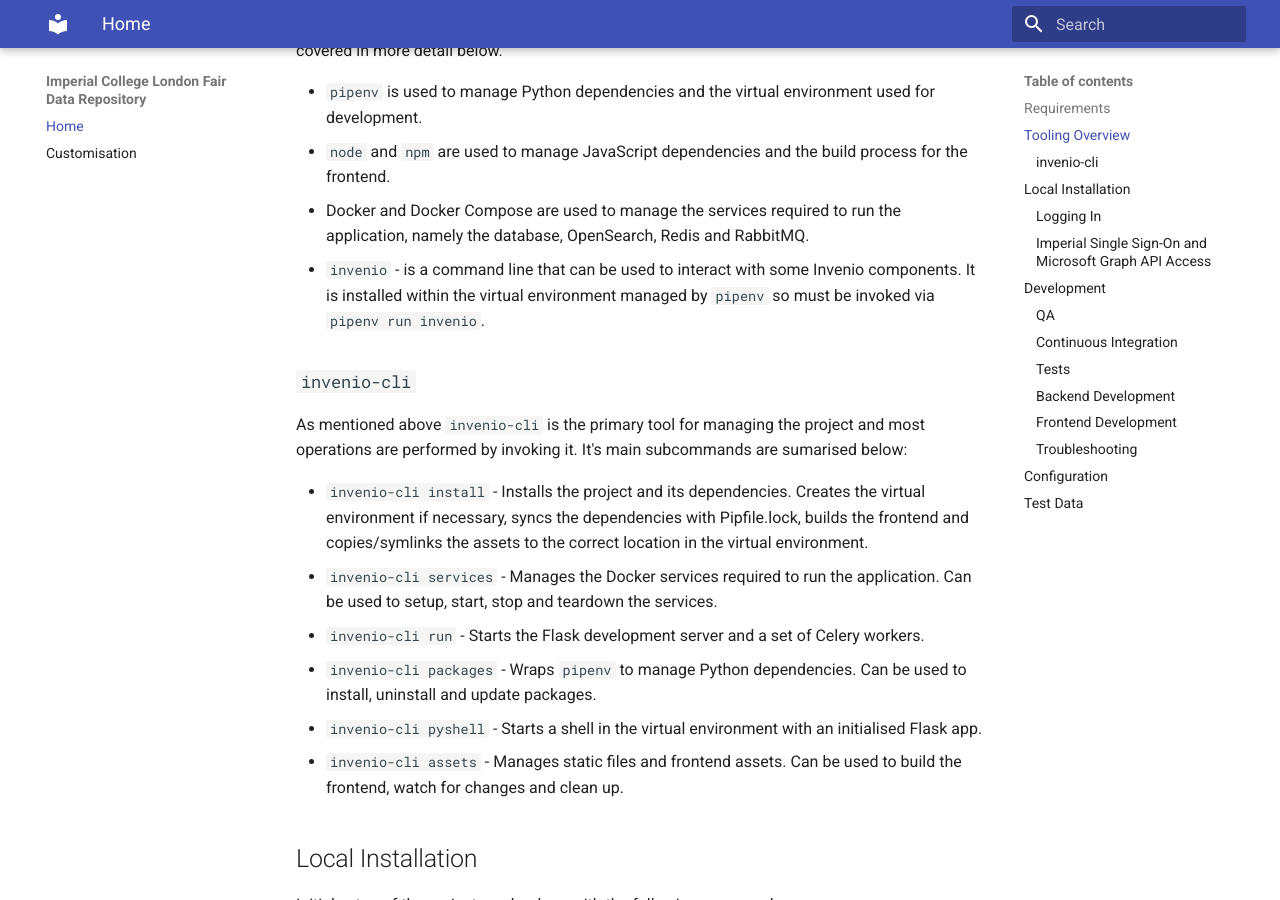
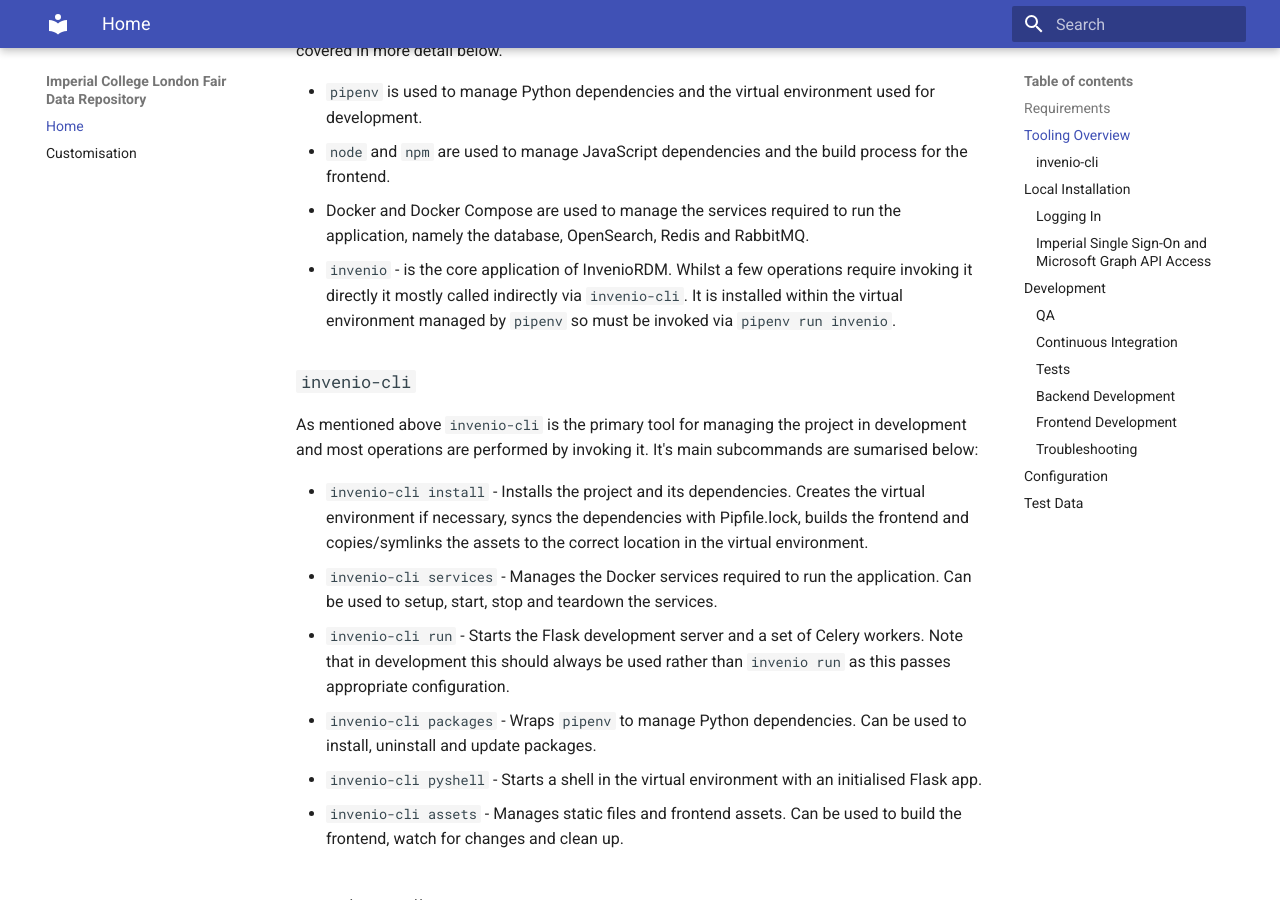
Before and after one commit to ImperialCollegeLondon/fair-data-repository, an MkDocs documentation site: the page built from docs/index.md, in a window 1280 px wide and 900 px high, scrolled down 858 px. Built offline with MkDocs 1.6.1 and Material for MkDocs 9.7.7, drawn with Linux system fonts in a browser that asks for light colours; some of the changed text lies outside the part shown.

Commit message:
Updates from peer review

````diff
--- a/docs/index.md
+++ b/docs/index.md
@@ -37,14 +37,16 @@
     the frontend.
 - Docker and Docker Compose are used to manage the services required to run the
     application, namely the database, OpenSearch, Redis and RabbitMQ.
-- `invenio` - is a command line that can be used to interact with some Invenio
-    components. It is installed within the virtual environment managed by `pipenv` so
-    must be invoked via `pipenv run invenio`.
+- `invenio` - is the core application of InvenioRDM. Whilst a few operations require
+    invoking it directly it mostly called indirectly via `invenio-cli`. It is installed
+    within the virtual environment managed by `pipenv` so must be invoked via
+    `pipenv run invenio`.
 
 ### `invenio-cli`
 
-As mentioned above `invenio-cli` is the primary tool for managing the project and most
-operations are performed by invoking it. It's main subcommands are sumarised below:
+As mentioned above `invenio-cli` is the primary tool for managing the project in
+development and most operations are performed by invoking it. It's main subcommands are
+sumarised below:
 
 - `invenio-cli install` - Installs the project and its dependencies. Creates the virtual
     environment if necessary, syncs the dependencies with Pipfile.lock, builds the
@@ -53,6 +55,8 @@
 - `invenio-cli services` - Manages the Docker services required to run the application.
     Can be used to setup, start, stop and teardown the services.
 - `invenio-cli run` - Starts the Flask development server and a set of Celery workers.
+    Note that in development this should always be used rather than `invenio run` as
+    this passes appropriate configuration.
 - `invenio-cli packages` - Wraps `pipenv` to manage Python dependencies. Can be used to
     install, uninstall and update packages.
 - `invenio-cli pyshell` - Starts a shell in the virtual environment with an initialised
@@ -140,6 +142,14 @@
 
 ### QA
 
+[pre-commit] is a tool for running automated checks whenever you make a new commit. If
+you don't already have it installed pre-commit is included along with the development
+dependencies of the project. If you have a separate installation of pre-commit you can
+set it up to check your individual commits with `pre-commit install`. If you're using
+pre-commit from the development dependencies then you can set it up
+`pipenv run pre-commit install`. Note that in this later case you may need to run this
+command again if the pipenv managed virtual environment changes.
+
 It is strongly recommended to use [pre-commit] to check your individual commits meet the
 QA standards of the project. These are enforced via GitHub Actions and it's easiest to
 make sure you're compliant as you go along. Details of the QA tools can be found in
@@ -157,7 +167,7 @@
 setup, tests can be run with:
 
 ```console
-invenio services start
+invenio-cli services start
 pipenv run pytest
 ```
 
@@ -215,7 +225,7 @@
 
 - Configuration is stored in the module `ic_data_repo.config`.
 - The module to use as settings can be specified at runtime via the environment variable
-    INVENIO_SETTINGS_MODULE. This defaults to `ic_data_repo.config`.
+    `INVENIO_SETTINGS_MODULE`. This defaults to `ic_data_repo.config`.
 - The standard InvenioRDM config file (`invenio.cfg`) now contains only the necessary
     import machinery to facilitate the above.
 
````
Also changed, not shown: other parts of docs/index.md (+1 -3 lines).
